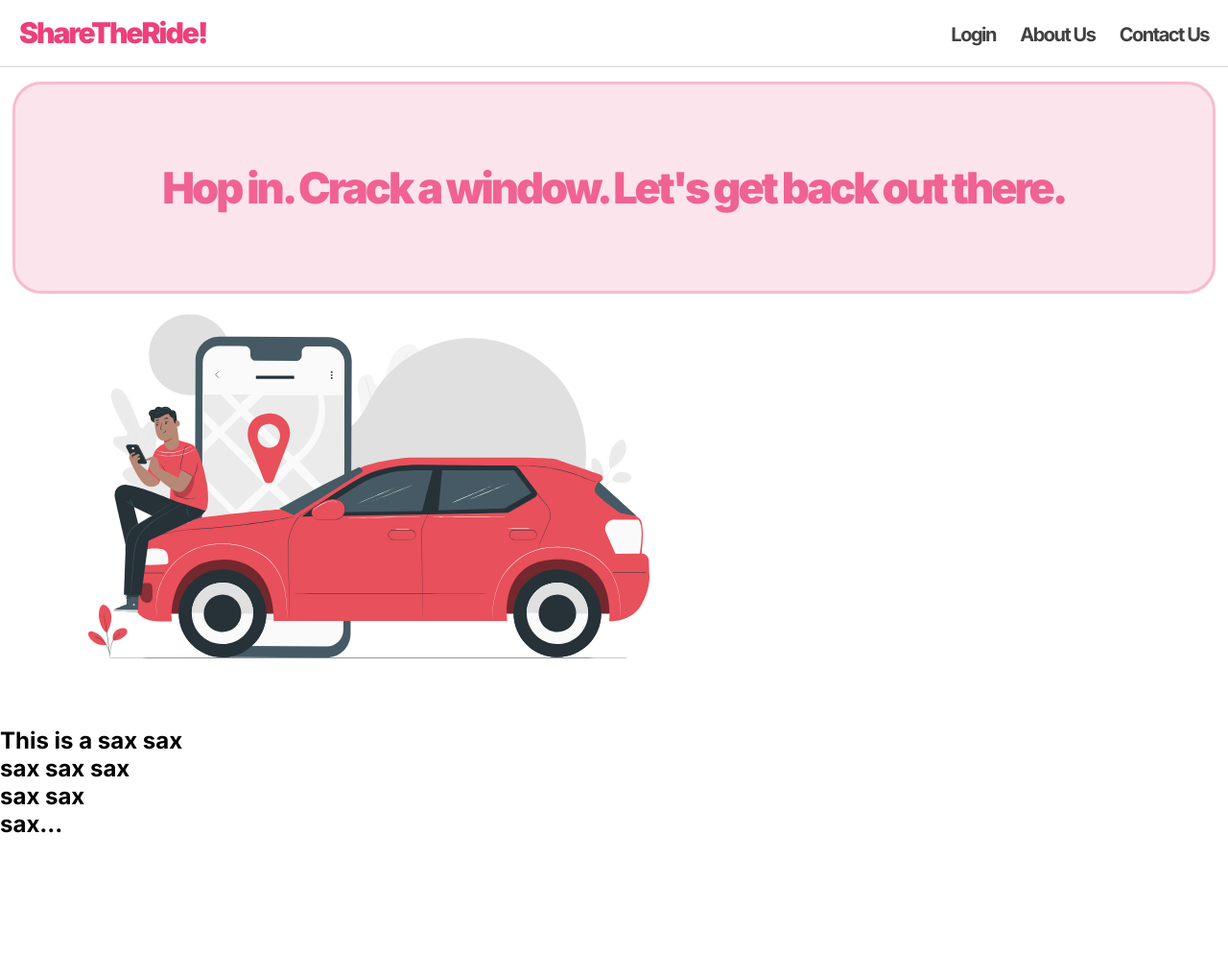
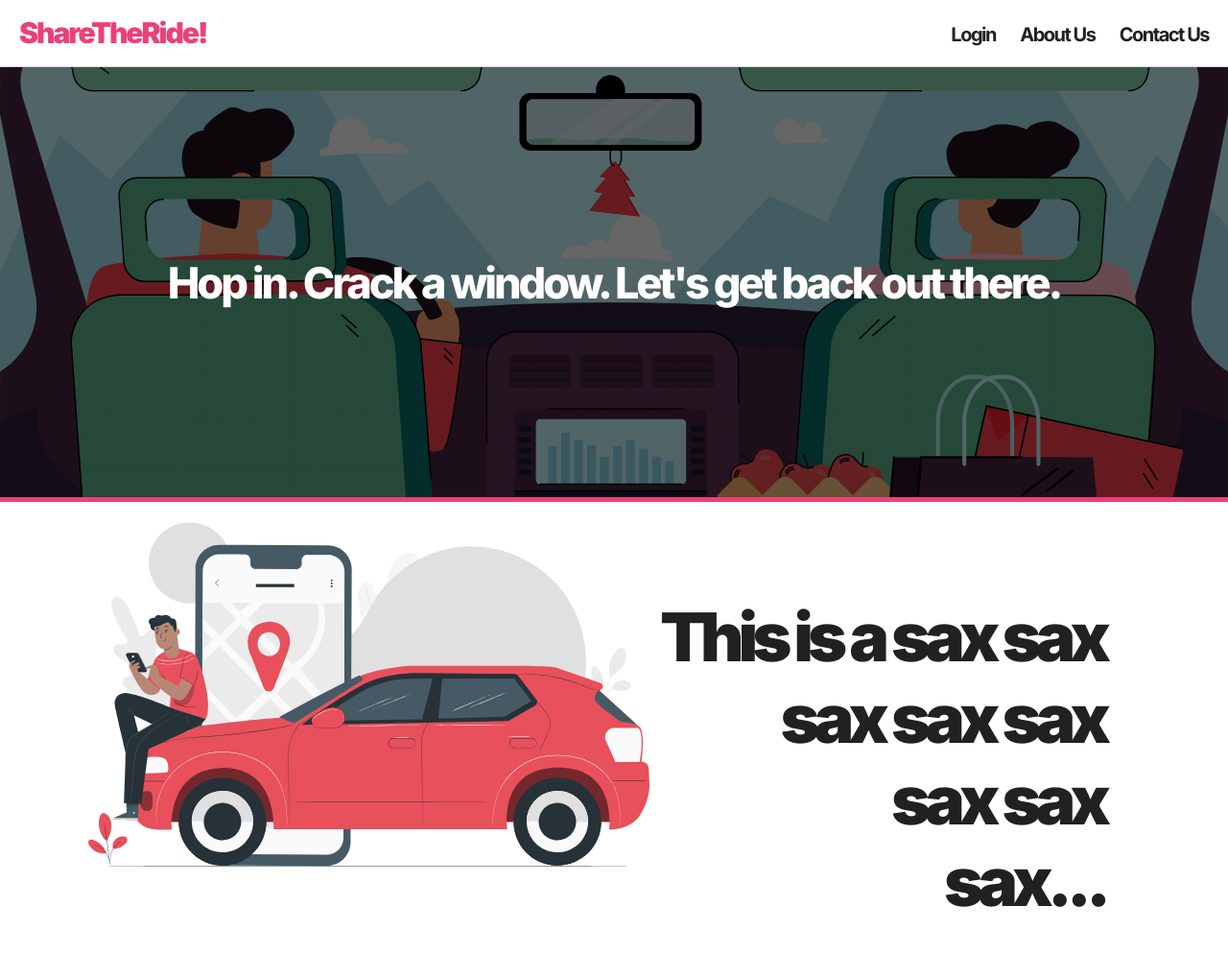
Before and after one commit to vaibhav202/project, a PHP site: page / in a window 1280 px wide. Shown: the whole page at 96% size. Before the commit the page ends 868 px from the top, so only its background shows below. Run offline with PHP 8.4, Linux system fonts and the light colour scheme.

Commit message:
project: changed some stuff

```diff
--- a/style1.css
+++ b/style1.css
@@ -61,7 +61,7 @@ html {
     font-weight: 700;
     letter-spacing: -1.5px;
     text-decoration: none;
-    color: #424242;
+    color: #212121;
 }
 
 .nav > .nav-links > a:hover {
@@ -164,19 +164,22 @@ html {
 /* Home page's main content starts from here */
 
 .bg1 {
-    width: 98%;
+    width: 100%;
     margin: auto;
-    margin-top: 85px;
-    padding: 50px;
-    border-radius: 30px;
-    border: 3px solid #F8BBD0;
-    background-color: #FCE4EC;
-    color: #F06292;
+    margin-top: 70px;
+    padding: 13%;
+    border-bottom: 5px solid #EC407A;
+    background-image: linear-gradient(rgba(0,0,0,0.6) , rgba(0,0,0,0.6)), url(assets/Rear\ view\ from\ backseat\ of\ driver\ and\ passenger\ in\ car.svg);
+    background-position: center;
+    background-size:cover;
+    background-repeat: no-repeat;
+
 }
 
 .bg1 > h1 {
+    color: white;
     font-size: 45px;
-    font-weight: 900;
+    font-weight: 800;
     text-align: center;
     letter-spacing: -3px;
 }
@@ -184,7 +187,6 @@ html {
 @media only screen and (max-width: 650px) {
     .bg1 {
         padding: 30px;
-        width: 95%;
     }
 
     .bg1 > h1 {
@@ -221,10 +223,10 @@ html {
 }
 
 @media screen and (min-width: 666px) {
-    .test > h2 {
+    .sax > h2 {
         display: flexbox;
         margin-right: 10%;
-        margin-top: -35%;
+        margin-top: -26%;
         text-align: right;
         letter-spacing: -6px;
         color: #212121;
@@ -234,7 +236,7 @@ html {
 }
 
 @media screen and (max-width: 665px) {
-    .test > h2 {
+    .sax > h2 {
 
         text-align: right;
         letter-spacing: -3px;
@@ -243,7 +245,7 @@ html {
 }
 
 @media screen and (max-width: 650px) {
-    .test > h2 {
+    .sax > h2 {
         margin-top: -20px;
         text-align: center;
         letter-spacing: -2.5px;
```
